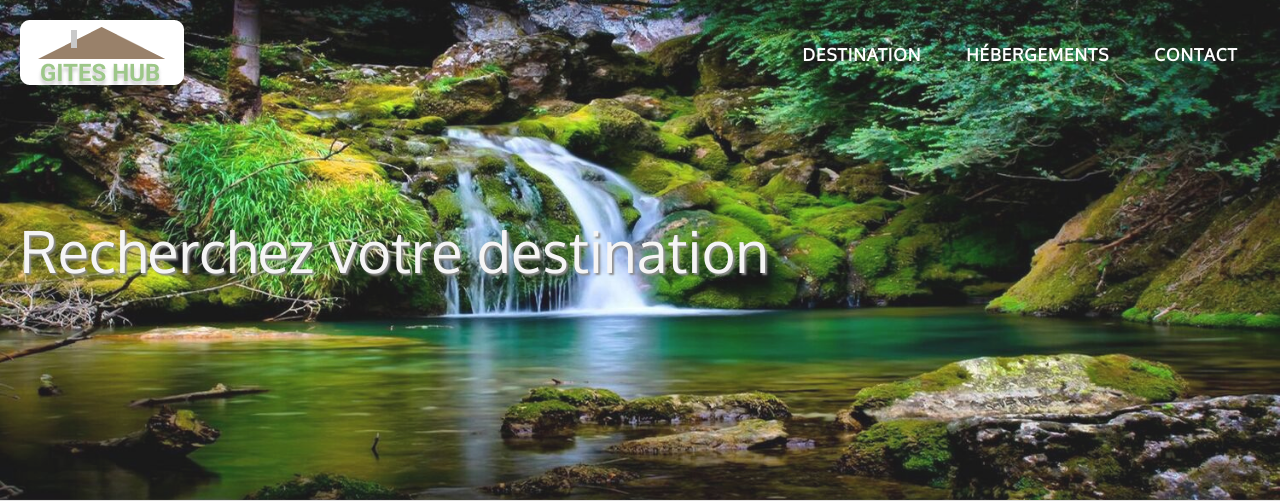
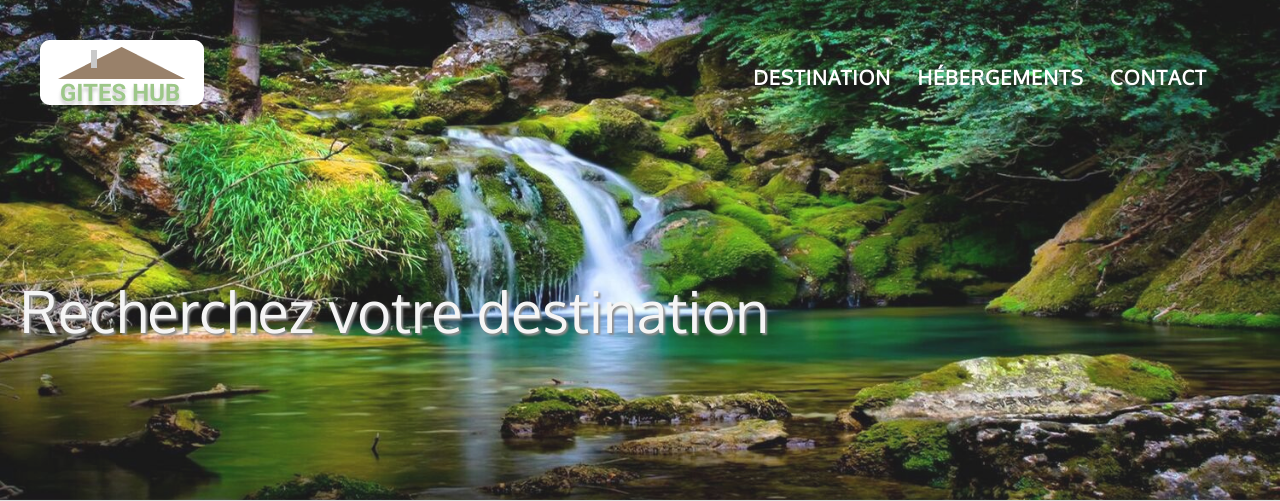
Before and after one commit to AndreLG84/Gites-Andre, a PHP site: page / in a window 1280 px wide. Shown: the top 501 px of the page. Run offline with PHP 8.4, Linux system fonts and the light colour scheme; data comes from the database, SQL or seed files in the repository.

Commit message:
modif css

```diff
--- a/templates/css/style.css
+++ b/templates/css/style.css
@@ -22,7 +22,8 @@ html {
 .en-tete {
     display: flex;
     justify-content: space-between;
-    padding: 20px 0 0 20px;
+    align-items: center;
+    padding: 40px;
 }
 .main-header > figure {
     opacity: 90%;
@@ -42,13 +43,13 @@ html {
 }
 #main-menu > ul > li:hover > a {
     background-color: whitesmoke;
-    border-radius: 10px;
+    border-radius: 5px;
     color:rgb(61, 47, 9);
     transition: all .5s ease;
     border: 2px solid grey;
 }
 #main-menu > ul > li > a {
-    font-size: 17px;
+    font-size: 20px;
     letter-spacing: 1px;
     font-weight: 600;
     color:white;
@@ -56,7 +57,7 @@ html {
     font-style: normal;
     text-transform: uppercase;
     line-height: 70px;
-    padding: 0 10px;
+    padding: 5px 10px;
 }
 .titre {
     color: whitesmoke;
```
